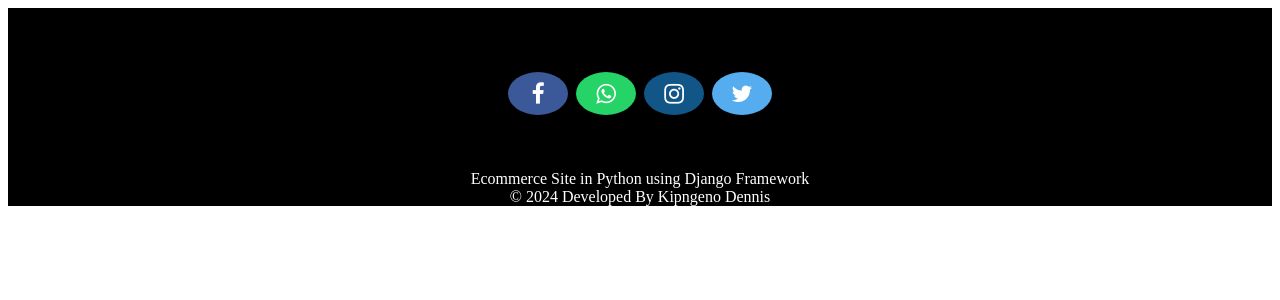
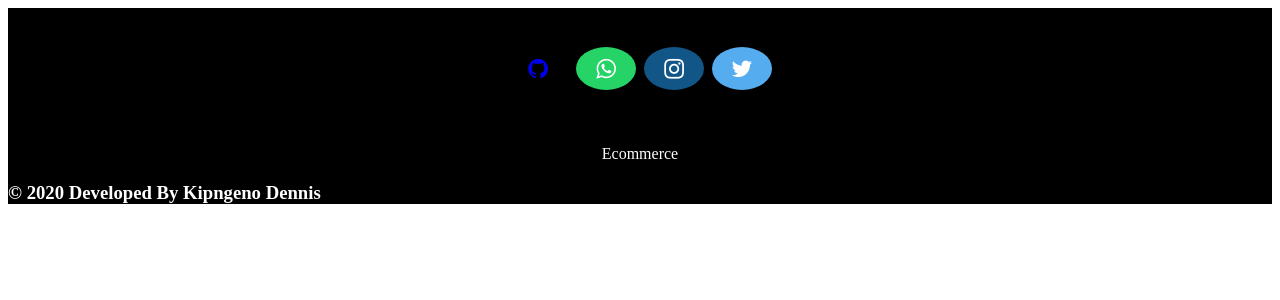
Before and after one commit to Kipng3n0/E-commerce-Django, a Django app: template templates/ecom/footer.html in a window 1280 px wide. Shown: the top 300 px of the page. Run offline with Django 3.2, Linux system fonts and the light colour scheme; the template is opened without the code that fills it: most values are stand-ins (such as "Sample title", 1, 10 or a date in 2020); some libraries are stand-ins or nearby versions.

Commit message:
files update

```diff
--- a/templates/ecom/footer.html
+++ b/templates/ecom/footer.html
@@ -65,9 +65,9 @@
   <br>
 
   <p>
-    <a href="#" class="fa fa-facebook"></a>
+    <a href="https://github.com/Kipng3n0" class="fa fa-github"></a>
     <a href="#" class="fa fa-whatsapp"></a>
-    <a href="#" class="fa fa-instagram"></a>
+    <a href="https://www.instagram.com/kipng.en.o" class="fa fa-instagram"></a>
     <a href="https://twitter.com/kipng3n0" class="fa fa-twitter"></a>
 
   </p>
@@ -77,8 +77,11 @@
     <div class="row">
       <div class="col-md-12 col-sm-12">
         <div style="color:#ffffff;" class="wow fadeInUp footer-copyright">
-          <p>Ecommerce Site in Python using Django Framework<br>
-            &copy; 2024 Developed By Kipngeno Dennis </p>
+          <p>Ecommerce<br>
+            <div class="footer-copywright">
+              <h3>&copy; {{ year }} Developed By Kipngeno Dennis</h3>
+          </div>
+          <!--  &copy; 2024 Developed By Kipngeno Dennis </p>-->
         </div>
       </div>
     </div>
```
Also changed, not shown: db.sqlite3.
